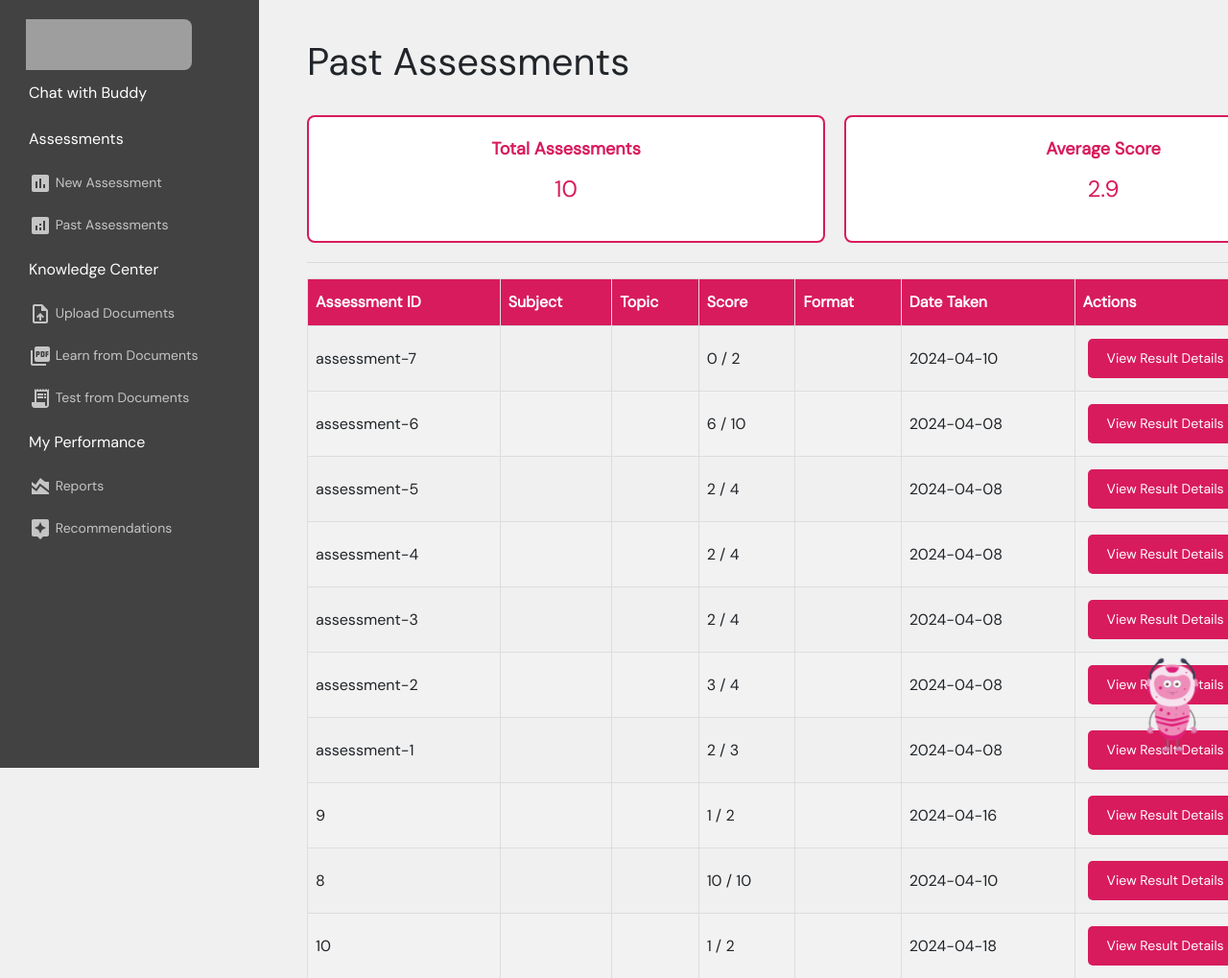
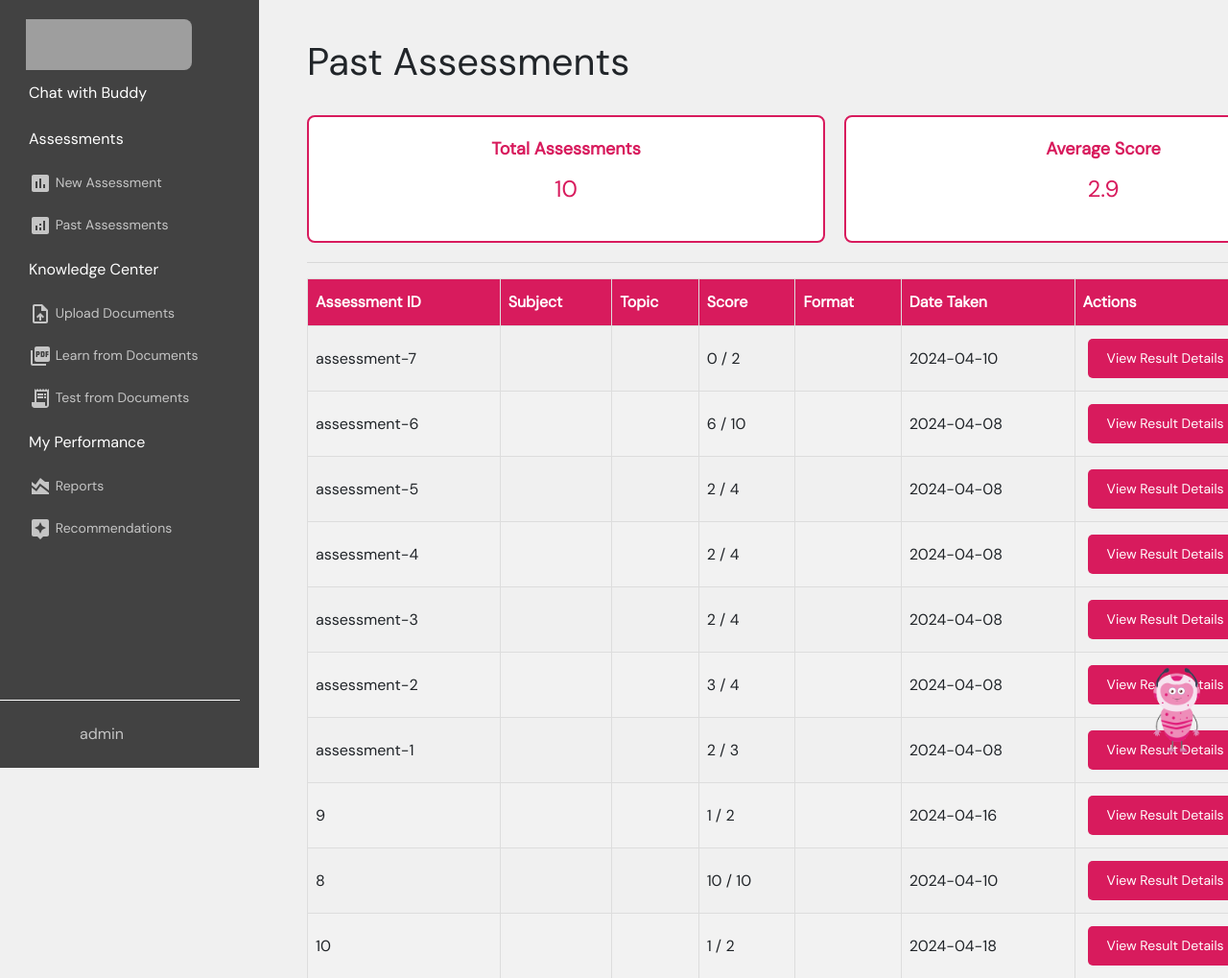
Before and after one commit to igebra-ai/buddygpt, a Django app: page /assessment_history/ in a window 1280 px wide; the page is wider, and only the part inside the window is pictured. Shown: the top 1019 px of that part at 96% size. Run offline with Django 4.2, Linux system fonts and the light colour scheme; a user stored in the database is signed in; data comes from the database, SQL or seed files in the repository; some libraries are stand-ins or nearby versions; grey boxes are pictures that could not be loaded.

Commit message:
updated sidebar

```diff
--- a/chatbot/templates/sidebar.html
+++ b/chatbot/templates/sidebar.html
@@ -156,7 +156,28 @@
       <div class="submenu-item"><svg viewBox="0 0 24 24" style="width: 24px; height: 24px; overflow: visible; opacity: 1; z-index: 1; fill: rgb(197, 197, 197);"><path d="M0 0h24v24H0z" fill="none"></path><path d="M19 2H5c-1.1 0-2 .9-2 2v14c0 1.1.9 2 2 2h4l3 3 3-3h4c1.1 0 2-.9 2-2V4c0-1.1-.9-2-2-2zm-5.12 10.88L12 17l-1.88-4.12L6 11l4.12-1.88L12 5l1.88 4.12L18 11l-4.12 1.88z"></path></svg>
         <a href="{% url 'recommend' %}">Recommendations</a></div>
     </div>
+    <div class="footer">
+      <div class="image-container">
+          {% if user.is_authenticated %}
 
+          <a href="{% url 'view-profile' %}">
+                <span style="margin-left: 10px;">{{ user.username }}</span>
+                <!--  <img src="{% static 'images/user-icon.png' %}" alt="Default profile picture" style="width:50px; height: 40px;"> -->
+              </a>
+              <!--{% if user.profile.profile_picture %}
+                  <a href="{% url 'view-profile' %}">
+                      <img src="{{ user.profile.profile_picture.url }}" alt="Profile picture of {{ user.username }}">
+                  </a>
+              {% else %}
+                  <a href="{% url 'view-profile' %}">
+                      <img src="{% static 'images/user-icon.png' %}" alt="Default profile picture">
+                  </a>
+              {% endif %}
+               <span style="margin-left: 10px;">{{ user.first_name }} {{ user.last_name }}</span>
+          {% else %}
+              <span style="margin-left: 10px;">Guest</span>
+          {% endif %}-->
+      </div>
   </div>
 
 
```
Also changed, not shown: chatbot/templates/sidebar copy.html (+5 -4 lines).
